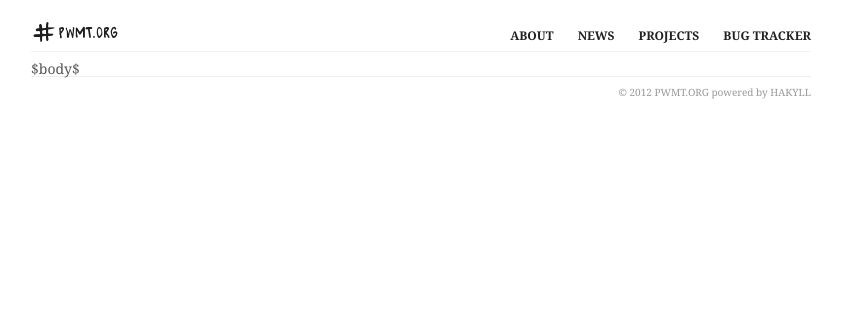
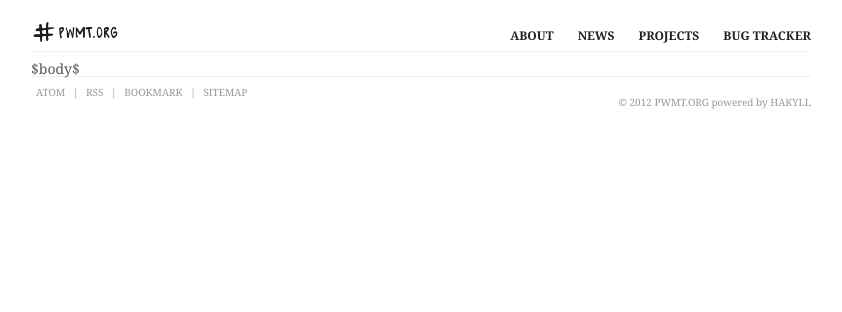
Before and after one commit to pwmt/pwmt.github.io, a Python web app: template templates/default.html in a window 1280 px wide. Shown: the top 312 px of the page, without its empty margins (219-1061 px from the left). Run offline with Jinja, Linux system fonts and the light colour scheme; the template is opened without the code that fills it, so the values that code supplies are empty; style sheets or scripts are compiled from the project's sources; some libraries are stand-ins or nearby versions.

Commit message:
Update footer

```diff
--- a/css/style.styl
+++ b/css/style.styl
@@ -232,11 +232,19 @@ header
   font-size 10px
   color #999
 
-  text-align right
+  .right
+    text-align right
+    a
+      padding 0
 
   a
+    padding-left 5px
+    padding-right 5px
     text-transform uppercase
     color #999
+
+  a:hover
+    color #9FBC00
 
 .submenu
   border-bottom-width 1px
--- a/templates/default.html
+++ b/templates/default.html
@@ -7,6 +7,8 @@
     <link rel=stylesheet href=/css/reset.css media=screen, projection>
     <link rel=stylesheet href=/css/style.css media=screen, projection>
     <link rel=stylesheet href=/css/highlighting.css media=screen, projection>
+    <link rel=alternate href=/atom.xml title="pwmt.org - programs with movie titles" type=application/atom+xml>
+    <link rel=alternate href=/rss.xml  title="pwmt.org - programs with movie titles" type=application/rss+xml>
   </head>
   <body>
     <div class="page_wrapper">
@@ -29,8 +31,14 @@
         $body$
       </div>
       <div id=footer>
-        &copy; 2012 <a href=http://pwmt.org>pwmt.org</a> powered by <a
-          href="http://jaspervdj.be/hakyll">hakyll</a>
+        <a href=/atom.xml class=rss title=Feed>Atom</a>
+        | <a href=/rss.xml class=rss title=Feed>RSS</a>
+        | <a href="javascript:window.bookmark();return false;" class=bookmark title=Bookmark>Bookmark</a>
+        | <a href=/sitemap.html>Sitemap</a>
+        <div class=right>
+          &copy; 2012 <a href=http://pwmt.org>pwmt.org</a> powered by <a
+            href="http://jaspervdj.be/hakyll">hakyll</a>
+        </div>
       </div>
     </div>
   </body>
```
